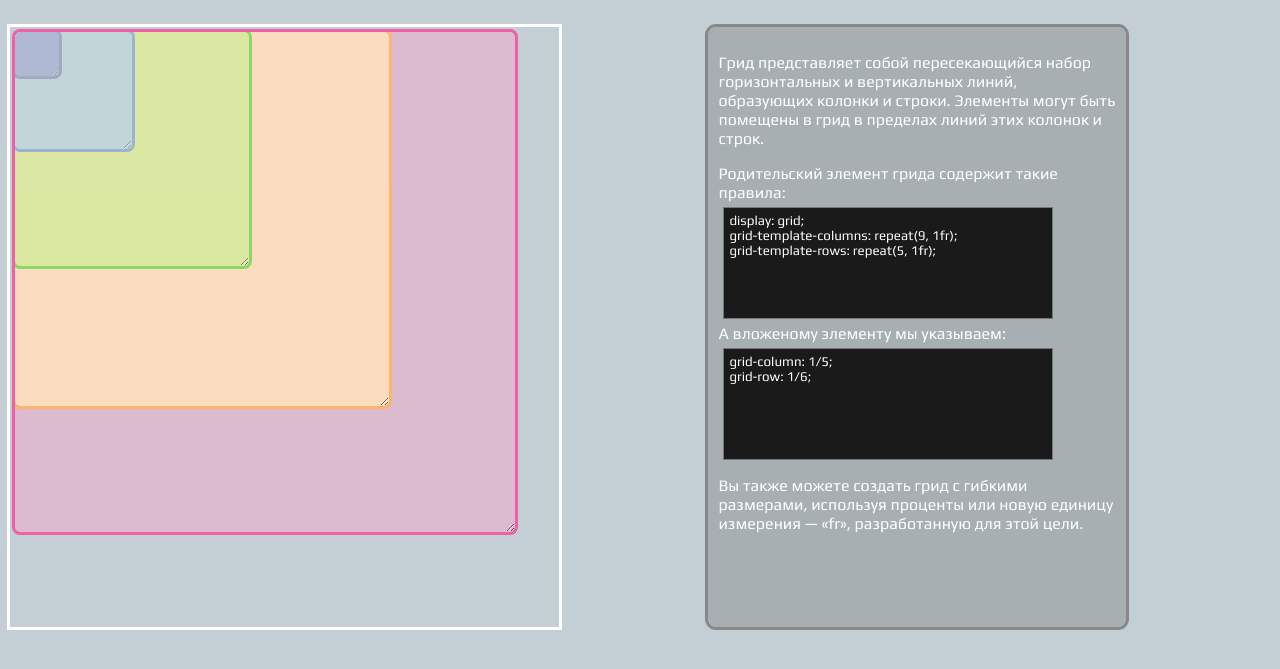
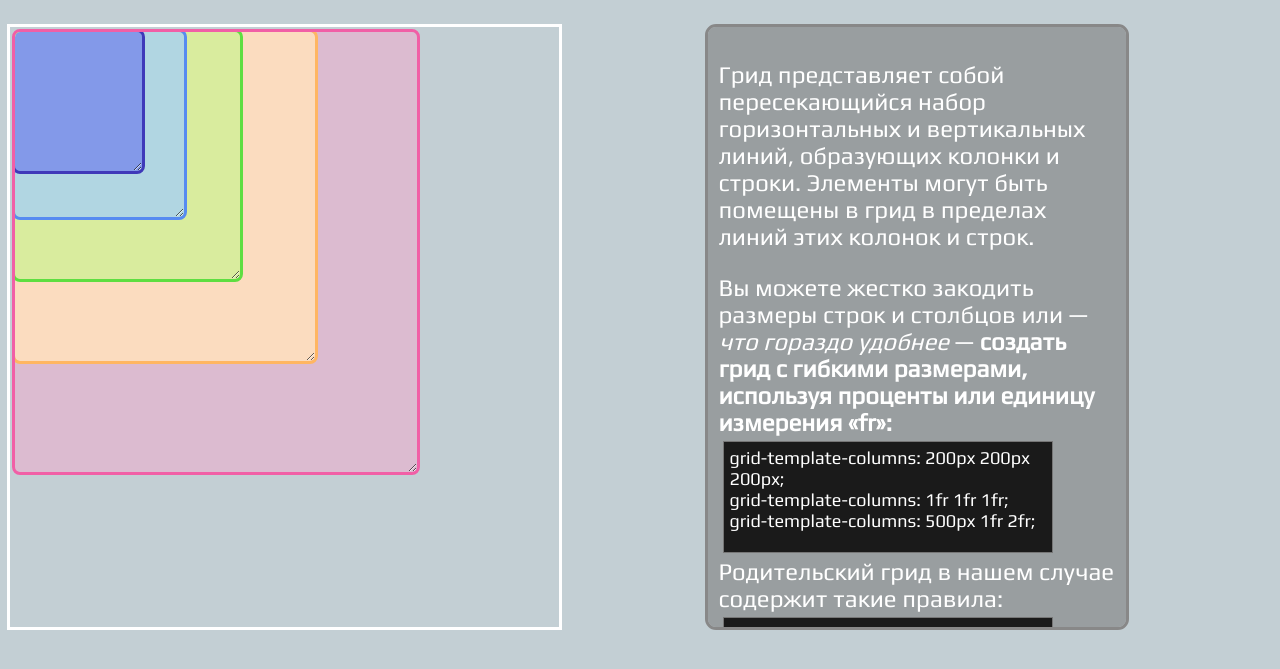
Before and after one commit to ToadSupremacist/WebHomework, a plain HTML site: page index.html in a window 1280 px wide. Shown: the part 67-736 px from the top of the page. Drawn offline with nearby package versions, Linux system fonts and the light colour scheme.

Commit message:
commit10

```diff
--- a/grids.css
+++ b/grids.css
@@ -27,9 +27,10 @@ body {
 }
 
 .wrapper {
-    margin-left: 10px;
+    display: grid;
     grid-template-columns: repeat(8, 1fr);
     grid-template-rows: repeat(8, 1fr);
+    margin-left: 10px;
     position: relative;
     grid-column: 1/5;
     grid-row: 1/6;
@@ -37,23 +38,6 @@ body {
     outline: 3px rgb(255, 255, 255) solid;
 }
 
-#main__div {
-    background-color: rgb(220, 187, 208);
-    display: grid;
-    position: absolute;
-    overflow: hidden;
-    resize: both;
-    margin: 5px;
-    min-width: 500px;
-    min-height: 500px;
-    grid-template-columns: repeat(8, 1fr);
-    grid-template-rows: repeat(8, 1fr);
-    gap: 5px;
-    outline-style: solid;
-    outline-width: 3px;
-    outline-color: rgb(241, 95, 166);
-    border-radius: 5px;
-}
 .div {
     display: grid;
     grid-template-columns: repeat(8, 1fr);
@@ -64,48 +48,57 @@ body {
     outline-width: 3px;
     border-radius: 5px;
 }
+
+#main__div {
+    background-color: rgb(220, 187, 208);
+    outline-color: rgb(241, 95, 166);
+    position: relative;
+    grid-column: 1/7;
+    grid-row: 1/7;
+    margin: 5px;
+    gap: 5px;
+}
+
 .div1 {
     z-index: 1;
-    opacity: 0.9;
-    background-color: rgb(255, 224, 190);
+    background-color: rgba(255, 224, 190, 0.9);
     grid-column: 1/7;
     grid-row: 1/7;
     outline-color: rgb(255, 182, 98);
 }
 .div2 {
     z-index: 2;
-    opacity: 0.8;
-    background-color: rgb(209, 241, 150);
-    grid-column: 1/6;
-    grid-row: 1/6;
+    background-color: rgba(209, 241, 150, 0.8);
+    grid-column: 1/7;
+    grid-row: 1/7;
     outline-color: rgb(94, 222, 65);
 }
 .div3 {
     z-index: 3;
-    opacity: 0.7;
-    background-color: rgb(162, 206, 255);
-    grid-column: 1/5;
-    grid-row: 1/5;
+    background-color: rgba(162, 206, 255, 0.7);
+    grid-column: 1/7;
+    grid-row: 1/7;
     outline-color: rgb(87, 139, 241);
 }
 .div4 {
     z-index: 4;
-    opacity: 0.6;
-    background-color: rgb(101, 114, 238);
-    grid-column: 1/4;
-    grid-row: 1/4;
+    background-color: rgb(101, 114, 238, 0.6);
+    grid-column: 1/7;
+    grid-row: 1/7;
     outline-color: rgb(63, 57, 185);
 }
 
 .article {
+    position: relative;
     grid-column: 6/9;
     grid-row: 1/6;
-    background-color: rgba(126, 126, 126, 0.4);
+    background-color: rgba(126, 126, 126, 0.6);
     border-radius: 8px;
     outline: 3px #888888 solid;
     overflow-y: scroll;
     padding: 10px;
-    color: #fff;
+    color: rgb(255, 255, 255);
+    font-size: 24px;
     font-family: 'Play', 'Trebuchet MS', 'Lucida Sans Unicode', 'Lucida Grande', 'Lucida Sans', Arial, sans-serif;
 }
 
@@ -119,4 +112,5 @@ body {
     resize: none;
     color: white;
     font-family: 'Play';
+    font-size: 18px;
 }
--- a/index.html
+++ b/index.html
@@ -13,7 +13,7 @@
         </header>
         <main class="main">
             <div class="wrapper">
-                <div id="main__div">
+                <div id="main__div" class="div">
                     <div class="div div1">
                         <div class="div div2">
                             <div class="div div3">
@@ -25,19 +25,21 @@
             </div>
             <article class="article">
                 <p>Грид представляет собой пересекающийся набор горизонтальных и вертикальных линий, образующих колонки и строки.
-                    Элементы могут быть помещены в грид в пределах линий этих колонок и строк.</p>
-                <span>Родительский элемент грида содержит такие правила:</span>
-                <textarea class="textarea">
-display: grid;
+                    Элементы могут быть помещены в грид в пределах линий этих колонок и строк.
+                    </p>
+                    <span>Вы можете жестко закодить размеры строк и столбцов или — <em>что гораздо удобнее</em> — <b>создать грид с гибкими размерами, используя проценты или единицу измерения «fr»:</b></span>
+                    <textarea class="textarea">grid-template-columns: 200px 200px 200px;
+grid-template-columns: 1fr 1fr 1fr;
+grid-template-columns: 500px 1fr 2fr;
+                    </textarea>
+                <span>Родительский грид в нашем случае содержит такие правила:</span>
+                <textarea class="textarea">display: grid;
 grid-template-columns: repeat(9, 1fr);
-grid-template-rows: repeat(5, 1fr);
-                </textarea>
-                <span>А вложеному элементу мы указываем:</span>
-                <textarea class="textarea">
-grid-column: 1/5;
-grid-row: 1/6;
-                </textarea>
-                <p>Вы также можете создать грид с гибкими размерами, используя проценты или новую единицу измерения — «fr», разработанную для этой цели.</p>
+grid-template-rows: repeat(5, 1fr);</textarea>
+                <span>А элементу грида мы указываем его положение на сетке:</span>
+                <textarea class="textarea">grid-column: 1/5;
+grid-row: 1/6;</textarea>
+                <p></p>
             </article>
         </main>
     </body>
```
